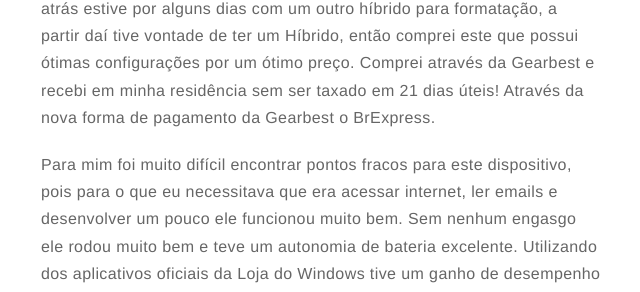
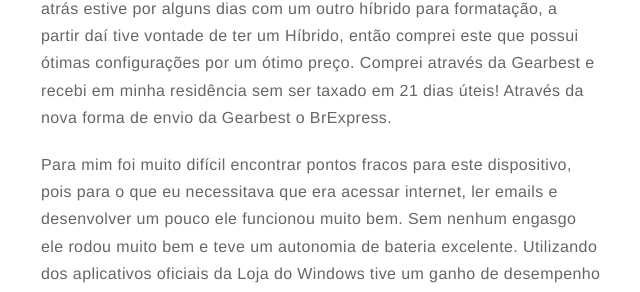
Before and after one commit to Rychillie/rychillieOLD, a Jekyll site: the page built from _posts/2017/07/2017-07-31-resenha-chuwi-hi10-pro.markdown, in a window 1280 px wide and 900 px high, scrolled down 543 px. Shown: the part 341-633 px from the top of the window, without its empty margins (319-959 px from the left). Built offline with Jekyll 4.4.1, drawn with Linux system fonts in a browser that asks for light colours; comment, search, counter and statistics services are not loaded; some of the changed text lies outside the part shown.

Commit message:
Update 2017-07-31-resenha-chuwi-hi10-pro.markdown

```diff
--- a/_posts/2017/07/2017-07-31-resenha-chuwi-hi10-pro.markdown
+++ b/_posts/2017/07/2017-07-31-resenha-chuwi-hi10-pro.markdown
@@ -40,7 +40,7 @@ description: Uma alternativa barata
 
 <p>Certamente a melhor compra que fiz em até o momento o Chuwi Hi10 Pro é um Tablet-PC ou Híbrido 2 em 1 no qual posso utilizar tanto como um computador quanto tablet, Com dois sistemas operacionais(Android e Windows) divididos em 64GB de armazenamento e 4GB de Ram ele é um portátil que pode com certeza substituir um Notebook dependendo do seu tipo de uso. Comprei ele pois nao queria gastar muito em um notebook e os modelos disponíveis no Brasil só me desanimou mais ainda, então dei uma pesquisada e escolhi este.</p>
 
-<p>Sempre fui muito preconceituosos com híbridos 2 em 1, isso acontecia pois nunca fui muito chegado a produtos com tela de toque(até hoje não sou muito chegado mas isso é assunto para outro dia). A alguns meses atrás estive por alguns dias com um outro híbrido para formatação, a partir daí tive vontade de ter um Híbrido, então comprei este que possui ótimas configurações por um ótimo preço. Comprei através da Gearbest e recebi em minha residência sem ser taxado em 21 dias úteis! Através da nova forma de pagamento da Gearbest o BrExpress.</p>
+<p>Sempre fui muito preconceituosos com híbridos 2 em 1, isso acontecia pois nunca fui muito chegado a produtos com tela de toque(até hoje não sou muito chegado mas isso é assunto para outro dia). A alguns meses atrás estive por alguns dias com um outro híbrido para formatação, a partir daí tive vontade de ter um Híbrido, então comprei este que possui ótimas configurações por um ótimo preço. Comprei através da Gearbest e recebi em minha residência sem ser taxado em 21 dias úteis! Através da nova forma de envio da Gearbest o BrExpress.</p>
 
 <p>Para mim foi muito difícil encontrar pontos fracos para este dispositivo, pois para o que eu necessitava que era acessar internet, ler emails e desenvolver um pouco ele funcionou muito bem. Sem nenhum engasgo ele rodou muito bem e teve um autonomia de bateria excelente. Utilizando dos aplicativos oficiais da Loja do Windows tive um ganho de desempenho ainda maior, além de ter a facilidade de usar o Touch, que me fizeram diversas vezes tocar em monitores e televisores esquecendo que nem tudo é “Touch”...</p>
 
```
